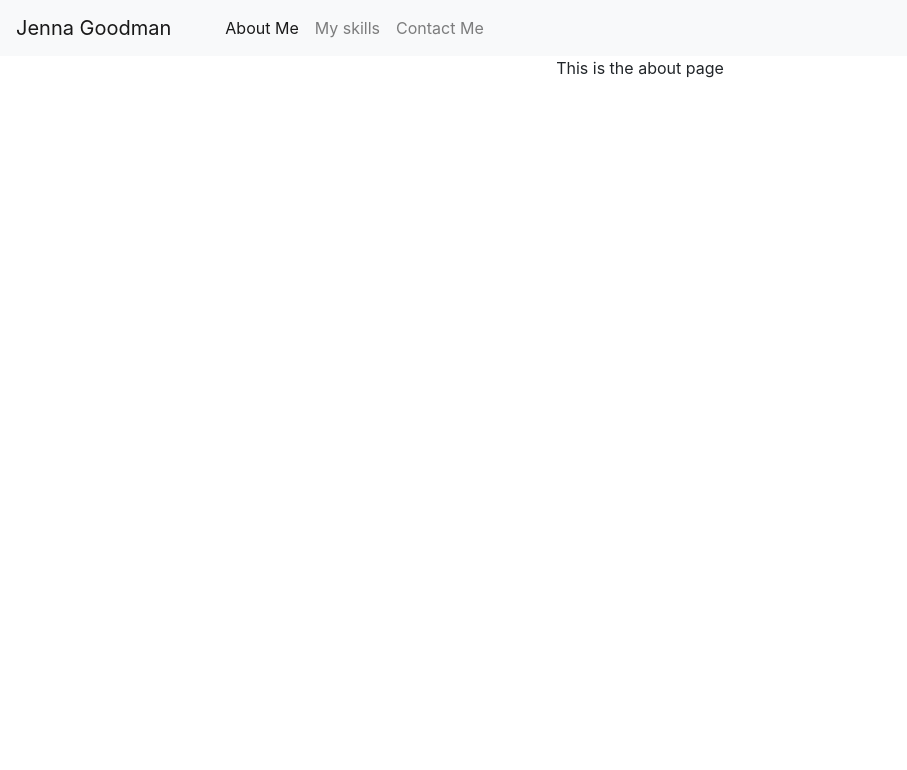
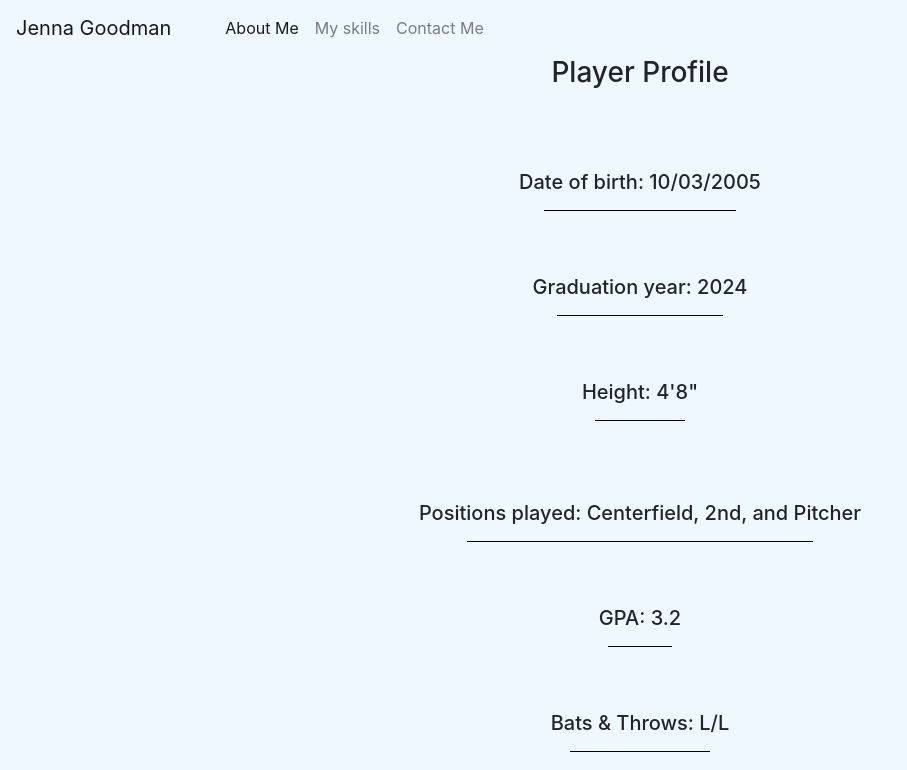
Before and after one commit to KawaiiSlave/JennasSoftballPortfolio, a plain HTML site: page about.html in a window 1280 px wide. Shown: the whole page, without its empty margins (0-907 px from the left). Drawn offline with nearby package versions, Linux system fonts and the light colour scheme.

Commit message:
added some more info to the about me page

```diff
--- a/about.html
+++ b/about.html
@@ -9,7 +9,7 @@
     <title>About Me</title>
 </head>
 <body id="bootstrap-overrides">
-    <nav class="navbar navbar-expand-lg navbar-light bg-light">
+    <nav class="navbar navbar-expand-lg navbar-light bg-light" id="nav-override">
         <a class="navbar-brand" href="index.html">Jenna Goodman</a>
         <button class="navbar-toggler" type="button" data-toggle="collapse" data-target="#navbarText"
             aria-controls="navbarText" aria-expanded="false" aria-label="Toggle navigation">
@@ -30,12 +30,37 @@
         </div>
     </nav>
 
-    <p>This is the about page</p>
+    <h3>Player Profile</h3>
+
+    <br>
+    <br>
+    <br>
 
 
-
-
-
+    <h5>Date of birth: 10/03/2005</h5>
+    <hr class="abouthr1">
+    <br>
+    <br>
+    <h5>Graduation year: 2024</h5>
+    <hr class="abouthr2">
+    <br>
+    <br>
+    <h5>Height: 4'8"</h5>
+    <hr class="abouthr3">
+    <br>
+    <br>
+    <h5></p>Positions played: Centerfield, 2nd, and Pitcher</h5>
+    <hr class="abouthr4">
+    <br>
+    <br>
+    <h5>GPA: 3.2</h5>
+    <hr class="abouthr5">
+    <br>
+    <br>
+    <h5>Bats & Throws: L/L</h5>
+    <hr class="abouthr6">
+    <br>
+    <br>
 
 
 
--- a/style.css
+++ b/style.css
@@ -1,10 +1,15 @@
 #bootstrap-overrides ul {
     padding-left: 30px;
+}
+
+#nav-override {
+    background-color:aliceblue !important;
 }
 
 body {
     margin: 0;
     text-align: center;
+    background-color: aliceblue;
 }
 
 .hiimjenna {
@@ -18,3 +23,33 @@ body {
 .email {
     padding-top: 70px;
 }
+
+.abouthr1 {
+    width: 15%;
+    border-top: 1px solid black;
+}
+
+.abouthr2 {
+    width: 13%;
+    border-top: 1px solid black;
+}
+
+.abouthr3 {
+    width: 7%;
+    border-top: 1px solid black;
+}
+
+.abouthr4 {
+    width: 27%;
+    border-top: 1px solid black;
+}
+
+.abouthr5 {
+    width: 5%;
+    border-top: 1px solid black;
+}
+
+.abouthr6 {
+    width: 11%;
+    border-top: 1px solid black;
+}
```
Also changed, not shown: contact.html (+1 -1 lines), index.html (+1 -1 lines), skills.html (+1 -1 lines).
